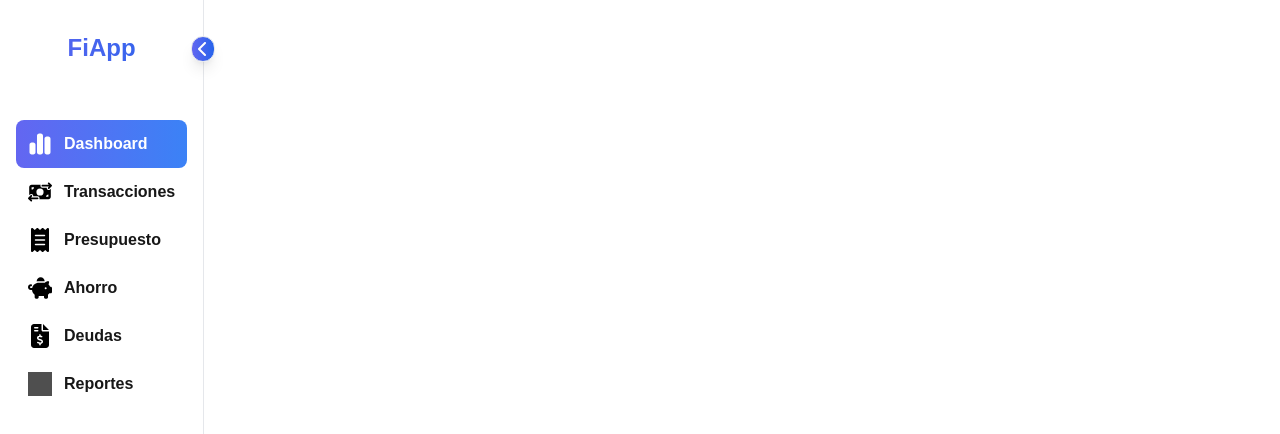
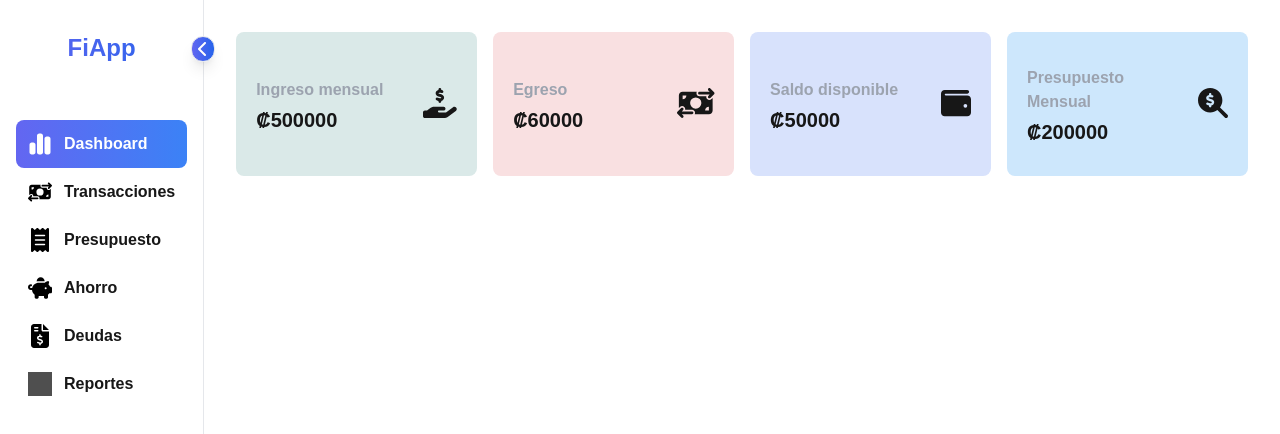
Before and after one commit to Jeim05/personal-finance-app, a Next.js app: page / in a window 1280 px wide. Shown: the top 434 px of the page. Built offline with nearby package versions, Linux system fonts and the light colour scheme; grey boxes are pictures that could not be loaded.

Commit message:
Estructurando cards

```diff
--- a/components/dashboard/card.tsx
+++ b/components/dashboard/card.tsx
@@ -1,11 +1,16 @@
 import { CardProps } from '@/types'
-import React from 'react'
 
-export default function Card({title, icon, icon_variante, variant}: CardProps) {
+import { FontAwesomeIcon } from '@fortawesome/react-fontawesome'
+
+export default function Card({title,amount, icon, icon_variant, variant}: CardProps) {
   return (
-    <div className={``}>
-      <div>
-        <h3 className='font-bold text-gray-400'></h3>
+    <div className={`grid grid-flow-row-dense grid-cols-3 py-4 px-5 rounded-lg items-center w-full h-36 ${variant}`}>
+      <div className='col-span-2'>
+        <h3 className='font-bold text-gray-400 py-1'>{title}</h3>
+        <p className='font-bold text-xl'>₡{amount}</p>
+      </div>
+      <div className={`text-3xl text-end ${icon_variant}`}>
+      <FontAwesomeIcon icon={icon} />
       </div>
     </div>
   )
--- a/components/dashboard/mainCards.tsx
+++ b/components/dashboard/mainCards.tsx
@@ -1,12 +1,14 @@
 import React from 'react'
 import Card from './card'
+import { faHandHoldingDollar, faMoneyBillTransfer, faWallet, faMagnifyingGlassDollar } from '@fortawesome/free-solid-svg-icons'
 
 export default function MainCards() {
   return (
-    <div className='flex flex-col gap-4'>
-        <Card title='' icon='' icon_variante='' variant='' />
-        <Card title='' icon='' icon_variante='' variant='' />
-        <Card title='' icon='' icon_variante='' variant='' />
+    <div className='container flex flex-row gap-4 justify-between'>
+        <Card title='Ingreso mensual' amount={500000} icon={faHandHoldingDollar} icon_variant='text-[#]' variant='bg-[#DAE9E8]' />
+        <Card title='Egreso' icon={faMoneyBillTransfer} amount={60000} icon_variant='' variant='bg-[#F9E0E1]' />
+        <Card title='Saldo disponible' amount={50000} icon={faWallet} icon_variant='' variant='bg-[#D8E2FC]' />
+        <Card title='Presupuesto Mensual' amount={200000} icon={faMagnifyingGlassDollar} icon_variant='' variant='bg-[#CDE7FC]' />
     </div>
   )
 }
```
Also changed, not shown: types/index.ts (+5 -2 lines).
